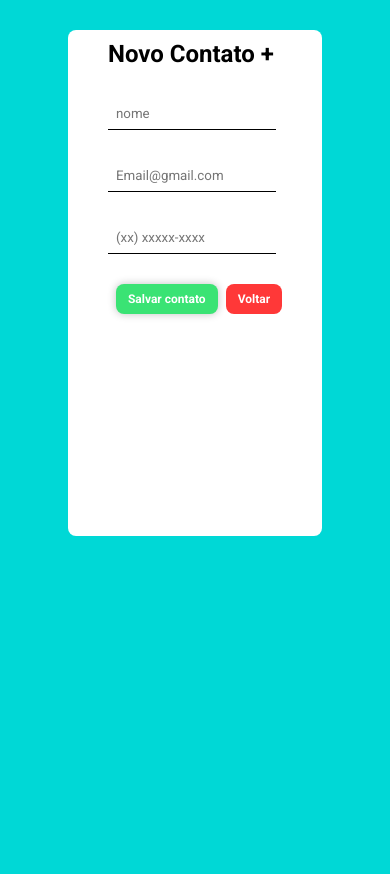
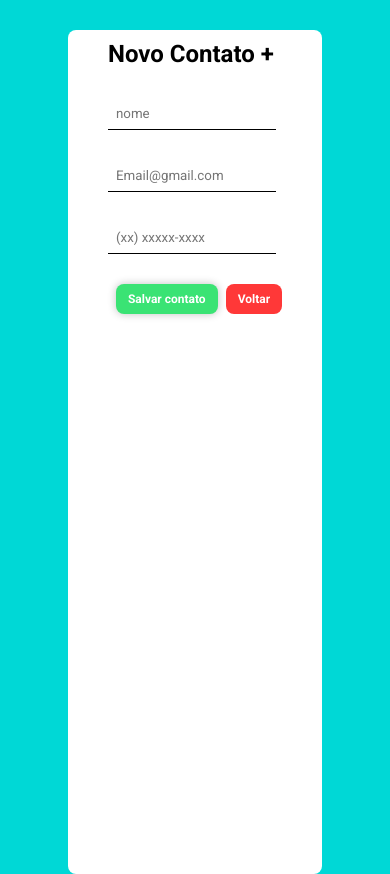
Before and after one commit to Lbonan/contact-list, a React (Create React App) app: page /novo in a window 390 px wide. Before the commit the page ends 844 px from the top, so only its background shows below. Built offline with nearby package versions, Linux system fonts and the light colour scheme.

Commit message:
Adicionado um sticker para sistemas mobiles

```diff
--- a/src/containers/ContactList/index.tsx
+++ b/src/containers/ContactList/index.tsx
@@ -1,6 +1,7 @@
 import { useDispatch, useSelector } from 'react-redux'
 import ContactCards from '../../components/ContactCard'
 import { AiOutlineUser } from 'react-icons/ai'
+import { StickerContainer } from './styles'
 import { ButtonLink, Input, MainContainer } from '../../styles'
 import { RootReducer } from '../../store'
 import { alteraTermo } from '../../store/reducers/filtro'
@@ -18,14 +19,14 @@ const ContactList = () => {
   const contatos = filtraTarefa()
   return (
     <MainContainer>
-      <div>
+      <StickerContainer>
         <Input
           type="text"
           placeholder="Search"
           onChange={(ev) => dispatch(alteraTermo(ev.target.value))}
         />
         <ButtonLink to="/novo">+ novo contato</ButtonLink>
-      </div>
+      </StickerContainer>
       <h2>
         <AiOutlineUser />
         Contatos
--- /dev/null
+++ b/src/containers/ContactList/styles.ts
@@ -0,0 +1,8 @@
+import styled from 'styled-components'
+
+export const StickerContainer = styled.div`
+  position: sticky;
+  top: 0;
+  background-color: #fff;
+  z-index: 100;
+`
--- a/src/styles/index.ts
+++ b/src/styles/index.ts
@@ -23,10 +23,15 @@ export const Container = styled.div`
 `
 
 export const MainContainer = styled.main`
-  height: 60vh;
+  height: 80vh;
+  overflow-y: scroll;
   padding: 10px 40px;
   border-radius: 8px;
   background-color: #fff;
+
+  @media (max-width: 764px) {
+    height: 100vh;
+  }
 `
 
 export const Button = styled.button`
@@ -53,7 +58,6 @@ export const Button = styled.button`
   }
 
   @media (max-width: 764px) {
-    display: inline-block;
     margin-left: 0px;
   }
 `
```
